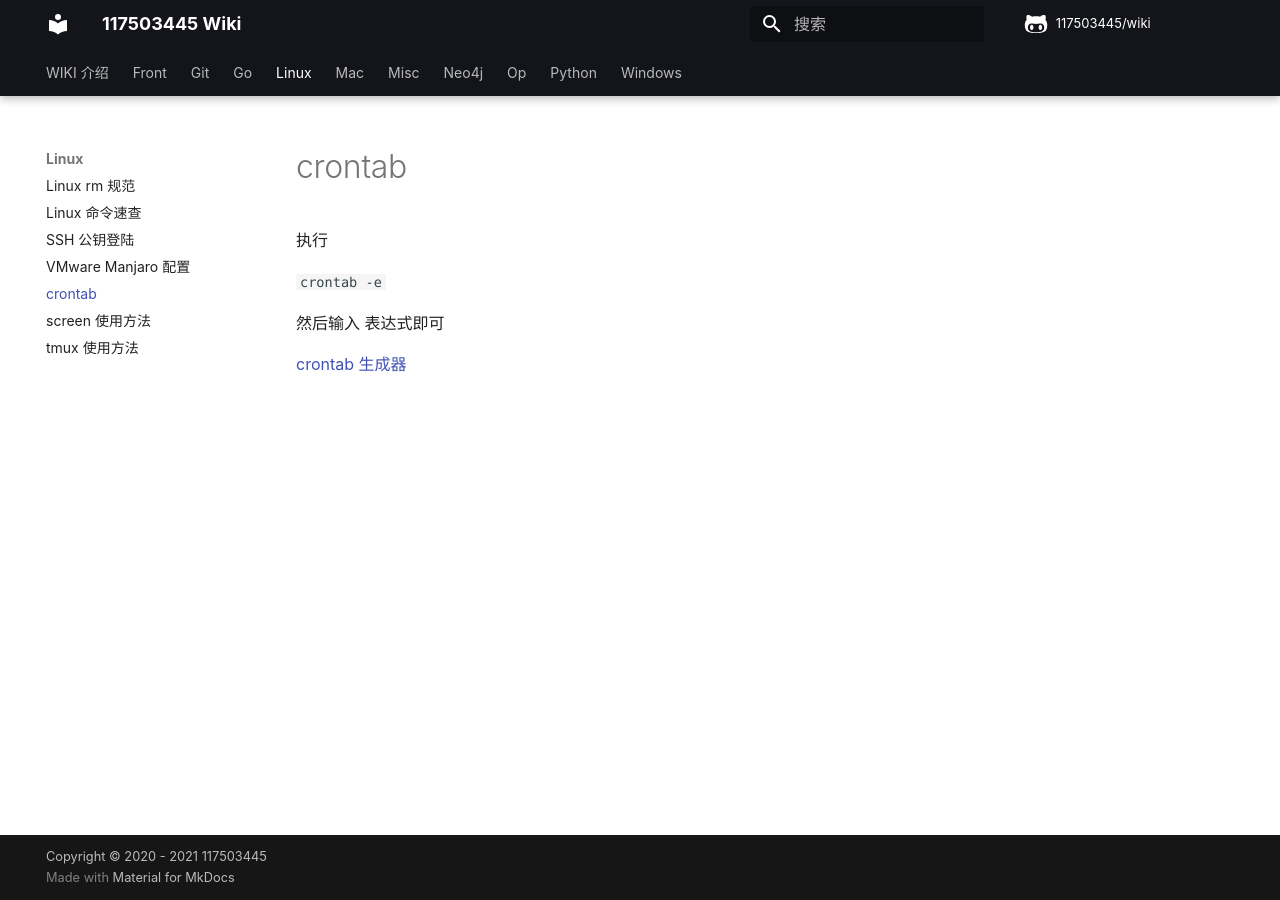
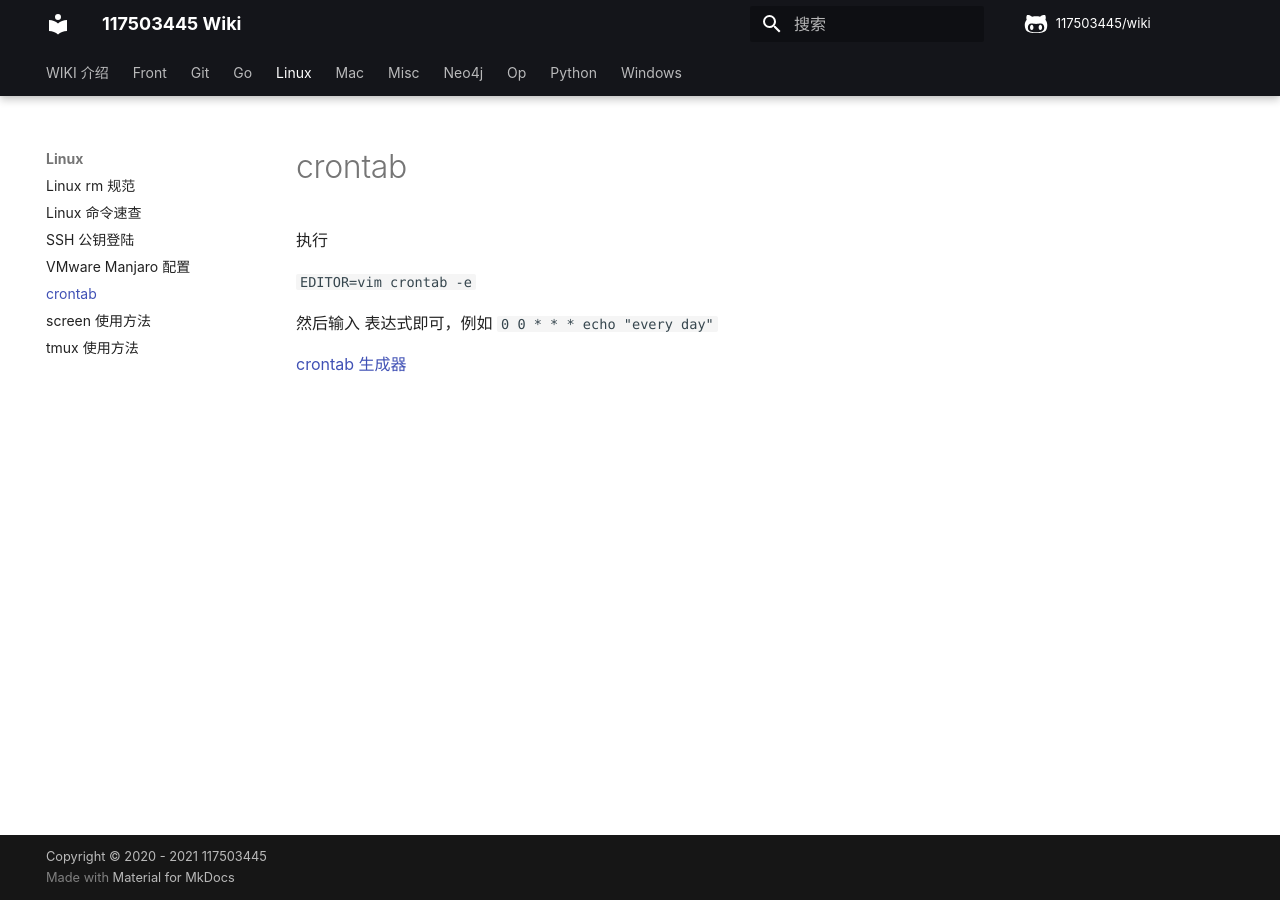
Before and after one commit to 117503445/wiki, an MkDocs documentation site: the page built from docs/linux/crontab.md, in a window 1280 px wide. Built offline with MkDocs 1.6.1 and Material for MkDocs 9.7.7, drawn with Linux system fonts in a browser that asks for light colours; some web fonts are replaced; comment, search, counter and statistics services are not loaded.

Commit message:
Update crontab.md

```diff
--- a/docs/linux/crontab.md
+++ b/docs/linux/crontab.md
@@ -2,8 +2,8 @@
 
 执行
 
-`crontab -e`
+`EDITOR=vim crontab -e`
 
-然后输入 表达式即可
+然后输入 表达式即可，例如 `0 0 * * * echo "every day"`
 
 [crontab 生成器](https://crontab.guru/)
```
